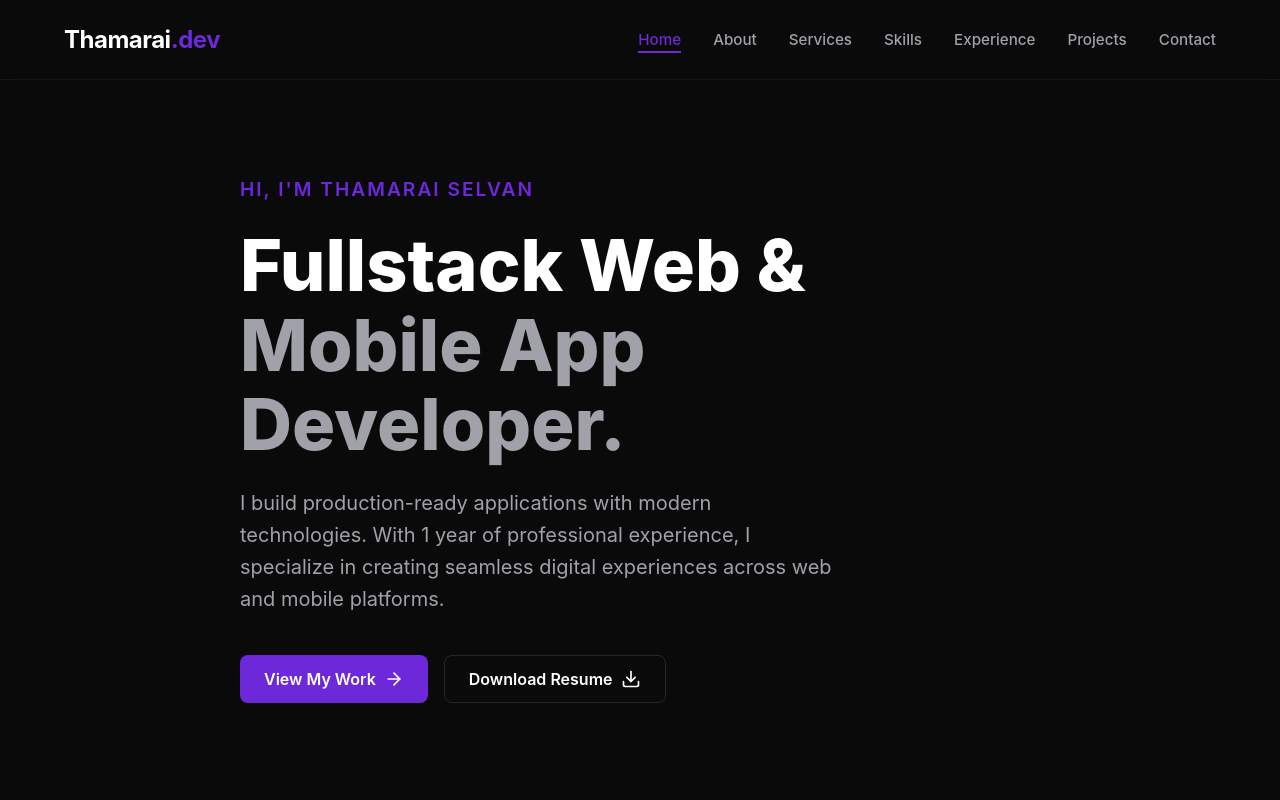
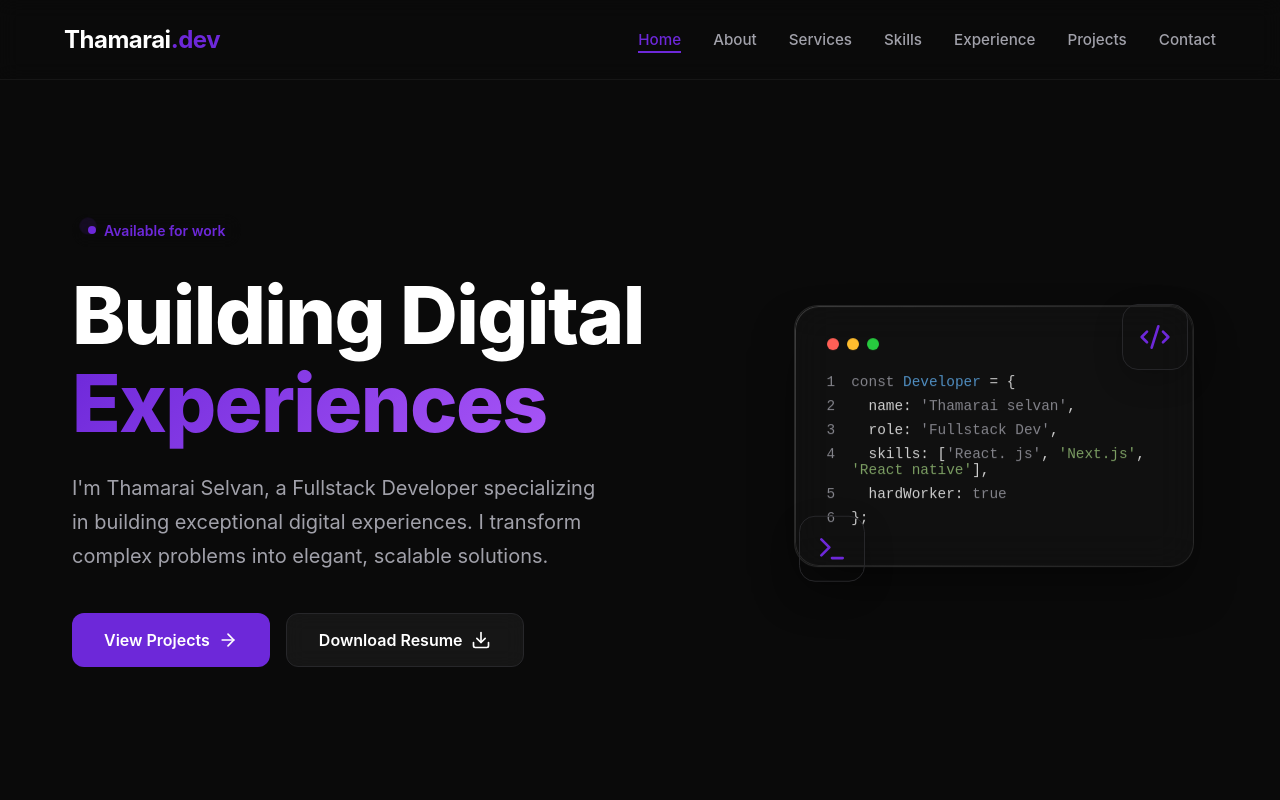
Before and after one commit to Thamarai-selvan-G/personal_portfolio-, a Next.js app: page / in a window 1280 px wide. Shown: the top 800 px of the page. Built offline with nearby package versions, Linux system fonts and the light colour scheme.

Commit message:
Hero section new ui changes

```diff
--- a/components/Hero.tsx
+++ b/components/Hero.tsx
@@ -3,52 +3,143 @@
 import styled from 'styled-components';
 import { motion } from 'framer-motion';
 import Link from 'next/link';
-import { ArrowRight, Download } from 'lucide-react';
+import { ArrowRight, Download, Sparkles, Code2, Terminal } from 'lucide-react';
 
 const HeroSection = styled.section`
   min-height: calc(100vh - var(--nav-height));
   display: flex;
   align-items: center;
   justify-content: center;
-  padding: 2rem 0;
+  padding: 4rem 0;
+  position: relative;
+  overflow: hidden;
+
+  /* Background decorative elements */
+  &::before {
+    content: '';
+    position: absolute;
+    top: -10%;
+    right: -5%;
+    width: 500px;
+    height: 500px;
+    background: radial-gradient(circle, rgba(var(--primary-rgb), 0.15) 0%, rgba(0,0,0,0) 70%);
+    border-radius: 50%;
+    z-index: -1;
+    filter: blur(60px);
+  }
+
+  &::after {
+    content: '';
+    position: absolute;
+    bottom: -10%;
+    left: -5%;
+    width: 400px;
+    height: 400px;
+    background: radial-gradient(circle, rgba(var(--secondary-rgb), 0.1) 0%, rgba(0,0,0,0) 70%);
+    border-radius: 50%;
+    z-index: -1;
+    filter: blur(60px);
+  }
 `;
 
-const HeroContainer = styled.div`
+const Container = styled.div`
+  display: grid;
+  grid-template-columns: 1fr;
+  gap: 4rem;
+  align-items: center;
+  width: 100%;
+  max-width: 1200px;
+  margin: 0 auto;
+  padding: 0 2rem;
+
+  @media (min-width: 968px) {
+    grid-template-columns: 1.2fr 0.8fr;
+  }
+`;
+
+const ContentWrapper = styled(motion.div)`
   display: flex;
   flex-direction: column;
+  gap: 1.5rem;
+  align-items: center;
+  text-align: center;
+
+  @media (min-width: 968px) {
     align-items: flex-start;
-  gap: 1.5rem;
-  max-width: 800px;
+    text-align: left;
+  }
 `;
 
-const Greeting = styled(motion.span)`
+const StatusBadge = styled(motion.div)`
+  display: inline-flex;
+  align-items: center;
+  gap: 0.5rem;
+  padding: 0.5rem 1rem;
+  background: rgba(var(--primary-rgb), 0.1);
+  border: 1px solid rgba(var(--primary-rgb), 0.2);
+  border-radius: 100px;
   color: var(--primary);
-  font-size: 1.2rem;
+  font-size: 0.875rem;
   font-weight: 600;
-  letter-spacing: 2px;
-  text-transform: uppercase;
+  width: fit-content;
+  backdrop-filter: blur(10px);
+
+  span {
+    position: relative;
+    display: flex;
+    width: 8px;
+    height: 8px;
+
+    &::before {
+      content: '';
+      position: absolute;
+      width: 100%;
+      height: 100%;
+      background: var(--primary);
+      border-radius: 50%;
+      animation: pulse 2s infinite;
+    }
+
+    &::after {
+      content: '';
+      position: absolute;
+      width: 100%;
+      height: 100%;
+      background: var(--primary);
+      border-radius: 50%;
+    }
+  }
+
+  @keyframes pulse {
+    0% { transform: scale(1); opacity: 1; }
+    50% { transform: scale(2); opacity: 0; }
+    100% { transform: scale(1); opacity: 0; }
+  }
 `;
 
 const Title = styled(motion.h1)`
-  font-size: 3rem;
+  font-size: 3.5rem;
   font-weight: 800;
   line-height: 1.1;
+  letter-spacing: -0.02em;
 
-  span {
-    color: var(--text-secondary);
+  @media (min-width: 768px) {
+    font-size: 5rem;
   }
 
-  @media (min-width: 768px) {
-    font-size: 4.5rem;
+  .highlight {
+    background: linear-gradient(135deg, var(--primary) 0%, #a855f7 100%);
+    -webkit-background-clip: text;
+    -webkit-text-fill-color: transparent;
+    background-clip: text;
   }
 `;
 
 const Description = styled(motion.p)`
-  font-size: 1.1rem;
+  font-size: 1.125rem;
   color: var(--text-secondary);
-  max-width: 600px;
-  line-height: 1.6;
-  margin-bottom: 1rem;
+  line-height: 1.7;
+  max-width: 540px;
 
   @media (min-width: 768px) {
     font-size: 1.25rem;
@@ -59,87 +150,256 @@ const ButtonGroup = styled(motion.div)`
   display: flex;
   gap: 1rem;
   flex-wrap: wrap;
+  margin-top: 1rem;
+  justify-content: center;
+
+  @media (min-width: 968px) {
+    justify-content: flex-start;
+  }
 `;
 
 const PrimaryButton = styled(Link)`
   display: inline-flex;
   align-items: center;
+  justify-content: center;
   gap: 0.5rem;
   background: var(--primary);
   color: white;
-  padding: 0.8rem 1.5rem;
-  border-radius: 8px;
+  padding: 1rem 2rem;
+  border-radius: 12px;
   font-weight: 600;
-  transition: background 0.3s ease, transform 0.2s ease;
+  font-size: 1rem;
+  transition: all 0.3s cubic-bezier(0.4, 0, 0.2, 1);
+  box-shadow: 0 4px 14px 0 rgba(var(--primary-rgb), 0.39);
 
   &:hover {
+    transform: translateY(-2px);
+    box-shadow: 0 6px 20px rgba(var(--primary-rgb), 0.23);
     background: var(--primary-hover);
-    transform: translateY(-2px);
   }
 `;
 
 const SecondaryButton = styled.a`
   display: inline-flex;
   align-items: center;
+  justify-content: center;
   gap: 0.5rem;
-  background: transparent;
+  background: rgba(255, 255, 255, 0.05);
   color: var(--text-primary);
-  padding: 0.8rem 1.5rem;
-  border-radius: 8px;
+  padding: 1rem 2rem;
+  border-radius: 12px;
   font-weight: 600;
+  font-size: 1rem;
   border: 1px solid var(--border);
-  transition: border-color 0.3s ease, transform 0.2s ease;
+  transition: all 0.3s cubic-bezier(0.4, 0, 0.2, 1);
+  backdrop-filter: blur(10px);
 
   &:hover {
-    border-color: var(--primary);
     transform: translateY(-2px);
+    background: rgba(255, 255, 255, 0.1);
+    border-color: var(--text-primary);
   }
+`;
+
+const VisualWrapper = styled(motion.div)`
+  position: relative;
+  display: none;
+  justify-content: center;
+  align-items: center;
+
+  @media (min-width: 968px) {
+    display: flex;
+  }
+`;
+
+const AbstractCard = styled(motion.div)`
+  background: rgba(20, 20, 20, 0.6);
+  border: 1px solid rgba(255, 255, 255, 0.1);
+  border-radius: 24px;
+  padding: 2rem;
+  width: 100%;
+  max-width: 400px;
+  backdrop-filter: blur(20px);
+  box-shadow: 0 25px 50px -12px rgba(0, 0, 0, 0.5);
+  position: relative;
+
+  &::before {
+    content: '';
+    position: absolute;
+    inset: 0;
+    border-radius: 24px;
+    padding: 1px;
+    background: linear-gradient(135deg, rgba(255,255,255,0.2), rgba(255,255,255,0));
+    -webkit-mask: linear-gradient(#fff 0 0) content-box, linear-gradient(#fff 0 0);
+    -webkit-mask-composite: xor;
+    mask-composite: exclude;
+    pointer-events: none;
+  }
+`;
+
+const CodeWindow = styled.div`
+  font-family: 'Fira Code', monospace;
+  font-size: 0.9rem;
+
+  .header {
+    display: flex;
+    gap: 8px;
+    margin-bottom: 1.5rem;
+
+    div {
+      width: 12px;
+      height: 12px;
+      border-radius: 50%;
+
+      &:nth-child(1) { background: #ff5f56; }
+      &:nth-child(2) { background: #ffbd2e; }
+      &:nth-child(3) { background: #27c93f; }
+    }
+  }
+
+  .line {
+    display: flex;
+    gap: 1rem;
+    margin-bottom: 0.5rem;
+    opacity: 0.8;
+
+    span:first-child {
+      color: var(--text-secondary);
+      user-select: none;
+    }
+  }
+
+  .keyword { color: #c678dd; }
+  .function { color: #61afef; }
+  .string { color: #98c379; }
+  .comment { color: #5c6370; font-style: italic; }
+`;
+
+const FloatingIcon = styled(motion.div)`
+  position: absolute;
+  background: var(--card-bg);
+  border: 1px solid var(--border);
+  padding: 1rem;
+  border-radius: 16px;
+  box-shadow: 0 10px 30px rgba(0,0,0,0.2);
+  z-index: 2;
+  display: flex;
+  align-items: center;
+  justify-content: center;
+  color: var(--primary);
 `;
 
 export default function Hero() {
   return (
     <HeroSection className="container">
-      <HeroContainer>
-        <Greeting
+      <Container>
+        <ContentWrapper
+          initial={{ opacity: 0, x: -50 }}
+          animate={{ opacity: 1, x: 0 }}
+          transition={{ duration: 0.8, ease: "easeOut" }}
+        >
+          <StatusBadge
             initial={{ opacity: 0, y: 20 }}
             animate={{ opacity: 1, y: 0 }}
-          transition={{ duration: 0.5 }}
+            transition={{ delay: 0.2 }}
           >
-          Hi, I'm Thamarai Selvan
-        </Greeting>
+            <span /> Available for work
+          </StatusBadge>
 
           <Title
             initial={{ opacity: 0, y: 20 }}
             animate={{ opacity: 1, y: 0 }}
-          transition={{ duration: 0.5, delay: 0.1 }}
+            transition={{ delay: 0.3 }}
           >
-          Fullstack Web & <br />
-          <span>Mobile App Developer.</span>
+            Building Digital <br />
+            <span className="highlight">Experiences</span>
           </Title>
 
           <Description
             initial={{ opacity: 0, y: 20 }}
             animate={{ opacity: 1, y: 0 }}
-          transition={{ duration: 0.5, delay: 0.2 }}
+            transition={{ delay: 0.4 }}
           >
-          I build production-ready applications with modern technologies.
-          With 1 year of professional experience, I specialize in creating
-          seamless digital experiences across web and mobile platforms.
+            I'm Thamarai Selvan, a Fullstack Developer specializing in building
+            exceptional digital experiences. I transform complex problems into
+            elegant, scalable solutions.
           </Description>
 
           <ButtonGroup
             initial={{ opacity: 0, y: 20 }}
             animate={{ opacity: 1, y: 0 }}
-          transition={{ duration: 0.5, delay: 0.3 }}
+            transition={{ delay: 0.5 }}
           >
             <PrimaryButton href="/projects">
-            View My Work <ArrowRight size={20} />
+              View Projects <ArrowRight size={20} />
             </PrimaryButton>
             <SecondaryButton href="/resume/Thamarai-selvan-G-dev.pdf" target="_blank" rel="noopener noreferrer">
               Download Resume <Download size={20} />
             </SecondaryButton>
           </ButtonGroup>
-      </HeroContainer>
+        </ContentWrapper>
+
+        <VisualWrapper
+          initial={{ opacity: 0, scale: 0.8 }}
+          animate={{ opacity: 1, scale: 1 }}
+          transition={{ duration: 0.8, delay: 0.2 }}
+        >
+          <AbstractCard
+            animate={{ y: [0, -20, 0] }}
+            transition={{ duration: 6, repeat: Infinity, ease: "easeInOut" }}
+          >
+            <CodeWindow>
+              <div className="header">
+                <div />
+                <div />
+                <div />
+              </div>
+              <div className="content">
+                <div className="line">
+                  <span>1</span>
+                  <span><span className="keyword">const</span> <span className="function">Developer</span> = &#123;</span>
+                </div>
+                <div className="line">
+                  <span>2</span>
+                  <span>&nbsp;&nbsp;name: <span className="string">'Thamarai selvan'</span>,</span>
+                </div>
+                <div className="line">
+                  <span>3</span>
+                  <span>&nbsp;&nbsp;role: <span className="string">'Fullstack Dev'</span>,</span>
+                </div>
+                <div className="line">
+                  <span>4</span>
+                  <span>&nbsp;&nbsp;skills: [<span className="string">'React. js'</span>, <span className="string">'Next.js'</span>, <span className="string">'React native'</span>],</span>
+                </div>
+                <div className="line">
+                  <span>5</span>
+                  <span>&nbsp;&nbsp;hardWorker: <span className="keyword">true</span></span>
+                </div>
+                <div className="line">
+                  <span>6</span>
+                  <span>&#125;;</span>
+                </div>
+              </div>
+            </CodeWindow>
+          </AbstractCard>
+
+          <FloatingIcon
+            style={{ top: '-20px', right: '20px' }}
+            animate={{ y: [0, 15, 0] }}
+            transition={{ duration: 4, repeat: Infinity, ease: "easeInOut", delay: 1 }}
+          >
+            <Code2 size={32} />
+          </FloatingIcon>
+
+          <FloatingIcon
+            style={{ bottom: '-20px', left: '20px' }}
+            animate={{ y: [0, -15, 0] }}
+            transition={{ duration: 5, repeat: Infinity, ease: "easeInOut", delay: 0.5 }}
+          >
+            <Terminal size={32} />
+          </FloatingIcon>
+        </VisualWrapper>
+      </Container>
     </HeroSection>
   );
 }
```
Lines whose indentation alone changed are shown as unchanged.
